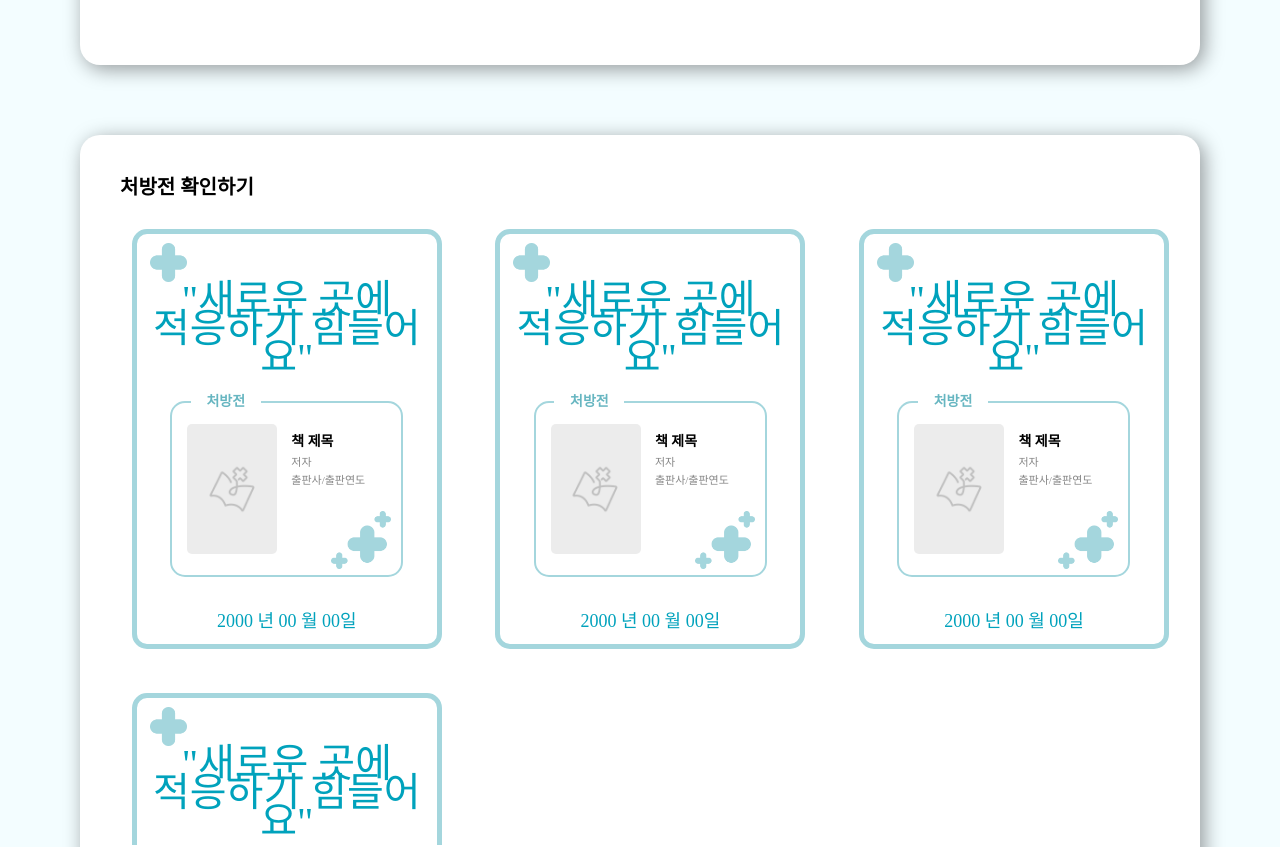
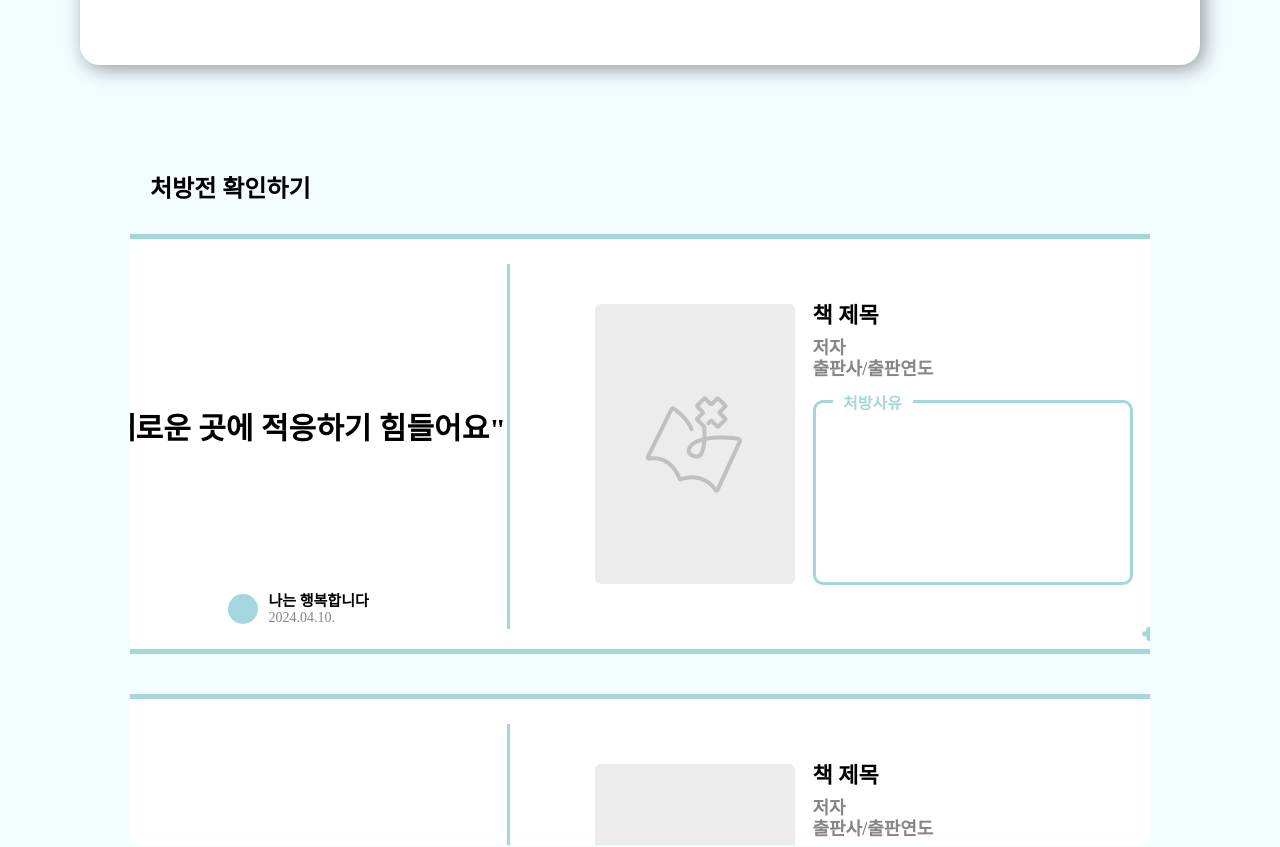
Before and after one commit to kw-bookmedicine/frontend, a React (Create React App) app: page /worry/detail in a window 1280 px wide. Shown: the part 1000-1847 px from the top of the page. Built offline with nearby package versions, Linux system fonts and the light colour scheme; no server answers; a web font is replaced by a local one.

Commit message:
:sparkels: Feat: 고민 상세보기에서 처방전 컴포넌트 변경 및 라우터 연결

```diff
--- a/src/pages/WorryDetail.jsx
+++ b/src/pages/WorryDetail.jsx
@@ -4,7 +4,7 @@ import { Link } from 'react-router-dom';
 // COMPONENTS
 import Header from '../components/Header';
 import Title from '../components/Prescription/ProcessTitle';
-import PrescriptionCard from '../components/Prescription/PrescriptionCard';
+import WidePrscrCard from '../components/Prescription/WidePrescriptionCard';
 
 // STYLE
 import '../styles/Counseling/WorryDetail.css';
@@ -41,10 +41,9 @@ const WorryDetail = () => {
 					<div className="worry_detail_prscr_wrapper">
 						<div className="wd_prscr_list_title">처방전 확인하기</div>
 						<div className="wd_prscr_list_wrapper">
-							<PrescriptionCard />
-							<PrescriptionCard />
-							<PrescriptionCard />
-							<PrescriptionCard />
+							<WidePrscrCard />
+							<WidePrscrCard />
+							<WidePrscrCard />
 						</div>
 					</div>
 					<Link to={`/prescription/write?prscrId=123`}>
--- a/src/styles/Counseling/WorryDetail.css
+++ b/src/styles/Counseling/WorryDetail.css
@@ -107,31 +107,35 @@
 	flex-direction: column;
 	position: relative;
 	top: -20px;
-	width: 1120px;
+	width: 100%;
+	max-width: 1440px;
+	min-width: 1000px;
 	height: 750px;
-	padding: 40px;
+	padding: 40px 150px;
 	margin-top: 10px;
-	background-color: #fff;
-	border-radius: 20px;
-	box-shadow: 4px 4px 20px rgba(0, 0, 0, 0.4);
+	/* background-color: #fff; */
+	/* border-radius: 20px; */
+	/* box-shadow: 4px 4px 20px rgba(0, 0, 0, 0.4); */
 }
 
 .wd_prscr_list_title {
 	font-family: var(--basic-font);
-	font-weight: 600;
-	font-size: 20px;
-	line-height: 24px;
+	font-weight: 700;
+	font-size: 24px;
+	line-height: 29px;
 	margin-bottom: 30px;
 }
 
 .wd_prscr_list_wrapper {
 	display: grid;
-	grid-template-columns: repeat(3, 1fr);
+	width: 104%;
+	height: 690px;
 	overflow-y: scroll;
-	width: 102%;
-	column-gap: 30px;
-	justify-items: center;
-	row-gap: 44px;
+	grid-row-gap: 40px;
+	/* padding: 20px 0; */
+	/* grid-template-columns: repeat(1, 1fr); */
+	align-self: center;
+	justify-content: center;
 }
 
 .wd_prscr_list_wrapper::-webkit-scrollbar {
```
